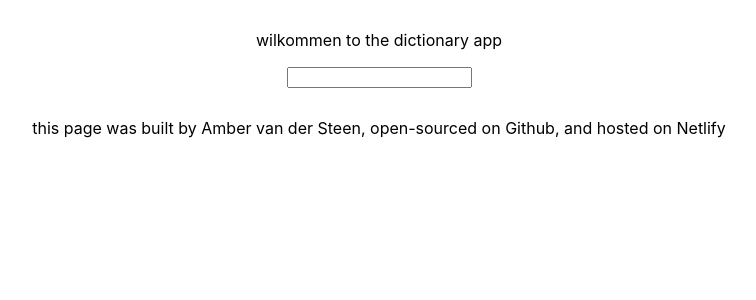
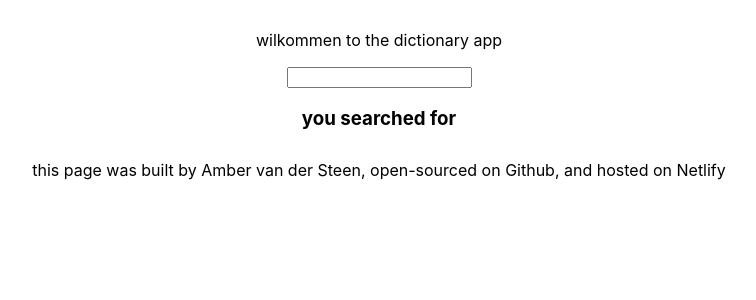
Before and after one commit to ambervdsteen/ambers-dictionary-app, a React (Create React App) app: page / in a window 1280 px wide. Shown: the top 300 px of the page, without its empty margins (261-1017 px from the left). Built offline with nearby package versions, Linux system fonts and the light colour scheme.

Commit message:
started on building the results

```diff
--- a/src/SearchEngine.js
+++ b/src/SearchEngine.js
@@ -1,11 +1,14 @@
 import React, {useState} from 'react';
 import axios from 'axios';
+import SearchResults from './SearchResults';
 
 function SearchEngine(){
 const [searchTerm, setSearchTerm]= useState("");
+const [searchTermResults, setSearchTermResults]=useState("null");
 
 function handleResponse(response){
     console.log(response.data.meanings[0]);
+    setSearchTermResults(response.data.meaning);
 }
 
     function search(e){
@@ -26,6 +29,7 @@ function handleResponse(response){
            <form onSubmit={search}>
             <input type="search" onChange={handleSearchTermChange}/>
              </form>
+             <SearchResults results={searchTermResults}/>
         </div>
     )
 }
--- /dev/null
+++ b/src/SearchResults.js
@@ -0,0 +1,17 @@
+import React from 'react'
+
+function SearchResults({results}){
+    if ({results}){
+    return (
+        <div className="SearchResults">
+            <h3>
+        you searched for {{results}.word}
+            </h3>
+        </div>
+    )}
+    else{
+        return null;
+    }
+}
+
+export default SearchResults;
```
